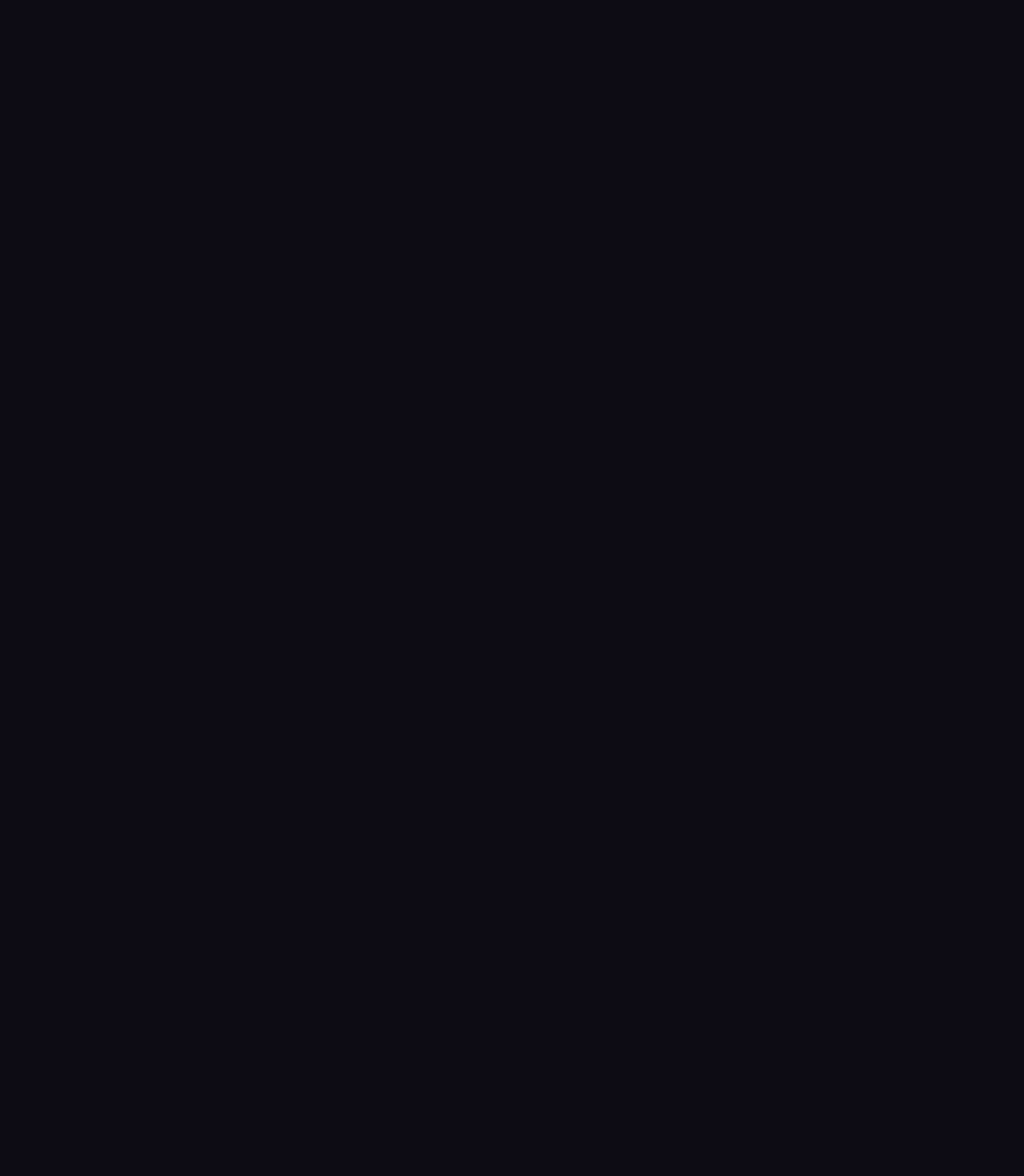
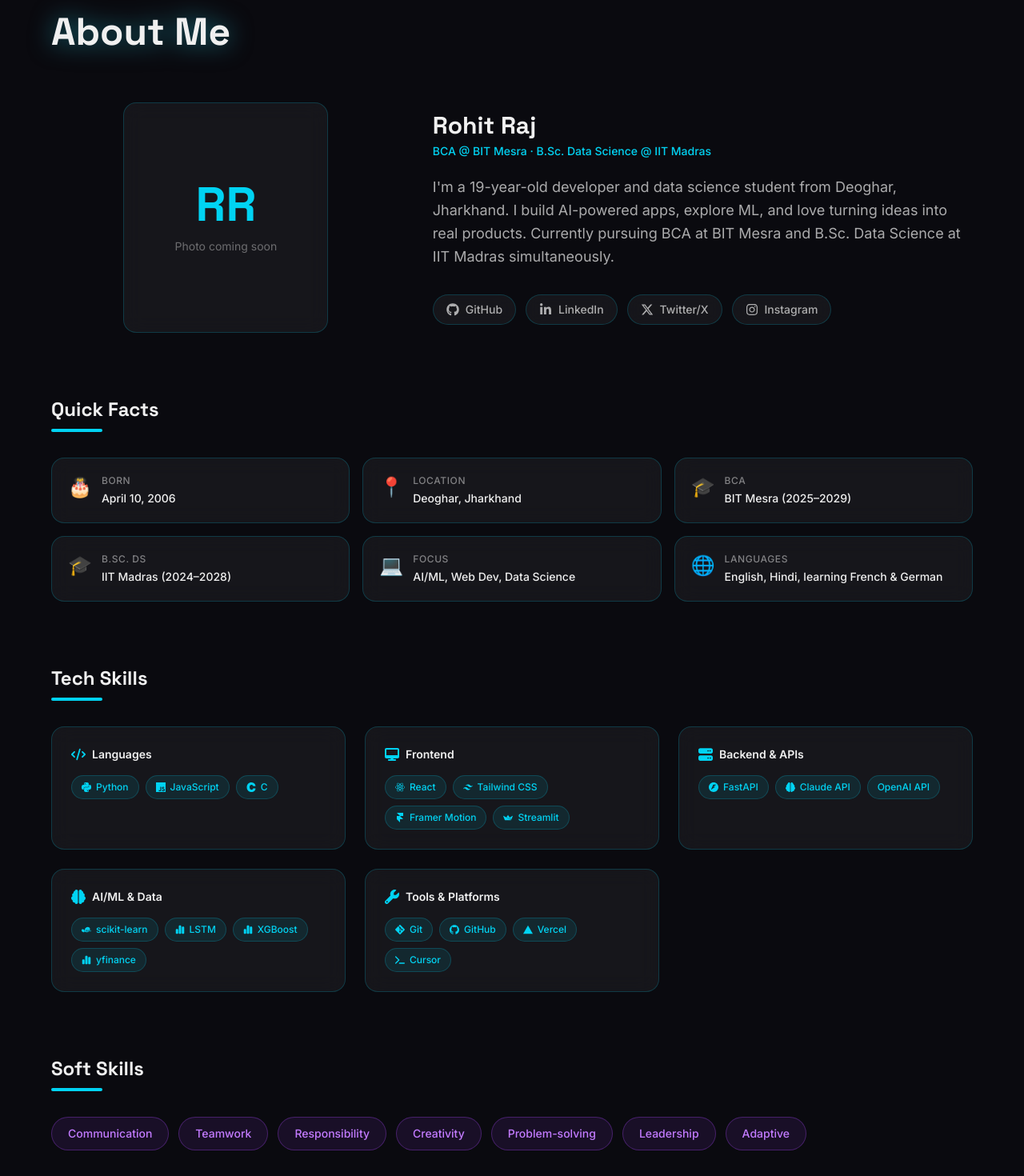
Before and after one commit to rohitraj-dev/portfolio, a React app: page /about in a window 1280 px wide. Before the commit this address had no page. Shown: the part 120-1590 px from the top of the page at 80% size. Before the commit the page ends 800 px from the top, so only its background shows below. Built offline with nearby package versions, Linux system fonts and the light colour scheme; the HTML template or start-up script is replaced by a standard one.

Commit message:
feat: add /about full page with skills, facts, and resume CTA

```diff
--- a/src/App.jsx
+++ b/src/App.jsx
@@ -4,12 +4,14 @@
 import AllProjects from './pages/AllProjects'
 import Certifications from './pages/Certifications'
 import Education from './pages/Education'
+import AboutPage from './pages/About'
 
 function App() {
   return (
     <BrowserRouter>
       <Routes>
         <Route path="/" element={<Home />} />
+        <Route path="/about" element={<AboutPage />} />
         <Route path="/projects" element={<AllProjects />} />
         <Route path="/projects/:id" element={<ProjectDetail />} />
         <Route path="/certifications" element={<Certifications />} />
--- a/src/components/Navbar.jsx
+++ b/src/components/Navbar.jsx
@@ -4,7 +4,7 @@
 import { Link } from 'react-router-dom';
 
 const navLinks = [
-  { label: 'About', id: 'about' },
+  { label: 'About', path: '/about' },
   { label: 'Skills', id: 'skills' },
   { label: 'Projects', path: '/projects' },
   { label: 'Education', path: '/education' },
--- /dev/null
+++ b/src/pages/About.jsx
@@ -0,0 +1,200 @@
+import { motion } from 'framer-motion';
+import { Link } from 'react-router-dom';
+import { ArrowLeft, Download } from 'lucide-react';
+import { FaGithub, FaLinkedinIn, FaXTwitter, FaInstagram } from 'react-icons/fa6';
+import { skillsData } from '../data/skills';
+
+const socials = [
+  { icon: FaGithub, label: 'GitHub', href: 'https://github.com/rohitraj-dev' },
+  { icon: FaLinkedinIn, label: 'LinkedIn', href: 'https://www.linkedin.com/in/rohitraj-dev/' },
+  { icon: FaXTwitter, label: 'Twitter/X', href: 'https://x.com/rajrohit_7388' },
+  { icon: FaInstagram, label: 'Instagram', href: 'https://www.instagram.com/r.a.j_rohit/' },
+];
+
+const quickFacts = [
+  { emoji: '🎂', label: 'Born', value: 'April 10, 2006' },
+  { emoji: '📍', label: 'Location', value: 'Deoghar, Jharkhand' },
+  { emoji: '🎓', label: 'BCA', value: 'BIT Mesra (2025–2029)' },
+  { emoji: '🎓', label: 'B.Sc. DS', value: 'IIT Madras (2024–2028)' },
+  { emoji: '💻', label: 'Focus', value: 'AI/ML, Web Dev, Data Science' },
+  { emoji: '🌐', label: 'Languages', value: 'English, Hindi, learning French & German' },
+];
+
+const softSkills = [
+  'Communication', 'Teamwork', 'Responsibility', 'Creativity',
+  'Problem-solving', 'Leadership', 'Adaptive',
+];
+
+const fadeUp = {
+  initial: { opacity: 0, y: 30 },
+  whileInView: { opacity: 1, y: 0 },
+  viewport: { once: true, amount: 0.2 },
+  transition: { duration: 0.6, ease: 'easeOut' },
+};
+
+export default function About() {
+  return (
+    <div className="min-h-screen bg-[#0a0a0f] text-white py-20 px-6 overflow-hidden">
+      <div className="max-w-6xl mx-auto">
+
+        {/* Navigation & Hero */}
+        <div className="mb-16">
+          <Link
+            to="/"
+            className="text-cyan-400 hover:text-white transition-colors flex items-center gap-2 mb-8 font-medium inline-flex"
+          >
+            <ArrowLeft size={16} /> Back to Home
+          </Link>
+
+          <motion.div
+            initial={{ opacity: 0, y: -20 }}
+            animate={{ opacity: 1, y: 0 }}
+            transition={{ duration: 0.5 }}
+          >
+            <h1 className="text-4xl md:text-5xl font-bold font-[Space_Grotesk] drop-shadow-[0_0_15px_rgba(34,211,238,0.5)] mb-4">
+              About Me
+            </h1>
+          </motion.div>
+        </div>
+
+        {/* ── Section 1: Profile ── */}
+        <motion.section {...fadeUp} className="mb-20">
+          <div className="grid grid-cols-1 md:grid-cols-5 gap-10 items-center">
+
+            {/* Photo placeholder */}
+            <div className="md:col-span-2 flex justify-center">
+              <div className="w-64 h-72 bg-white/5 backdrop-blur-md border border-cyan-400/20 rounded-2xl flex flex-col items-center justify-center gap-3">
+                <span className="text-6xl font-bold text-cyan-400 font-[Space_Grotesk]">RR</span>
+                <span className="text-white/40 text-sm">Photo coming soon</span>
+              </div>
+            </div>
+
+            {/* Bio */}
+            <div className="md:col-span-3">
+              <h2 className="text-3xl font-bold mb-1 font-[Space_Grotesk]">Rohit Raj</h2>
+              <p className="text-cyan-400 text-sm font-medium mb-5">
+                BCA @ BIT Mesra · B.Sc. Data Science @ IIT Madras
+              </p>
+              <p className="text-white/70 leading-relaxed text-base md:text-lg mb-8">
+                I'm a 19-year-old developer and data science student from Deoghar, Jharkhand.
+                I build AI-powered apps, explore ML, and love turning ideas into real products.
+                Currently pursuing BCA at BIT Mesra and B.Sc. Data Science at IIT Madras simultaneously.
+              </p>
+
+              {/* Social links */}
+              <div className="flex flex-wrap gap-3">
+                {socials.map((s) => (
+                  <a
+                    key={s.label}
+                    href={s.href}
+                    target="_blank"
+                    rel="noopener noreferrer"
+                    className="flex items-center gap-2 bg-white/5 backdrop-blur-md border border-cyan-400/20 hover:border-cyan-400/60 text-white/70 hover:text-cyan-400 px-4 py-2 rounded-full text-sm font-medium transition-all duration-300"
+                  >
+                    <s.icon size={16} /> {s.label}
+                  </a>
+                ))}
+              </div>
+            </div>
+          </div>
+        </motion.section>
+
+        {/* ── Section 2: Quick Facts ── */}
+        <motion.section {...fadeUp} className="mb-20">
+          <h2 className="text-2xl font-bold font-[Space_Grotesk] mb-2">Quick Facts</h2>
+          <div className="w-16 h-1 bg-cyan-400 rounded-full mb-8"></div>
+
+          <div className="grid grid-cols-1 sm:grid-cols-2 lg:grid-cols-3 gap-4">
+            {quickFacts.map((fact, i) => (
+              <motion.div
+                key={i}
+                initial={{ opacity: 0, y: 20 }}
+                whileInView={{ opacity: 1, y: 0 }}
+                viewport={{ once: true }}
+                transition={{ duration: 0.4, delay: i * 0.08 }}
+                className="bg-white/5 backdrop-blur-md border border-cyan-400/20 rounded-2xl p-5 hover:border-cyan-400/50 hover:shadow-[0_0_20px_rgba(34,211,238,0.08)] transition-all duration-300"
+              >
+                <div className="flex items-start gap-3">
+                  <span className="text-2xl">{fact.emoji}</span>
+                  <div>
+                    <p className="text-white/50 text-xs font-medium uppercase tracking-wider mb-1">{fact.label}</p>
+                    <p className="text-white font-medium text-sm">{fact.value}</p>
+                  </div>
+                </div>
+              </motion.div>
+            ))}
+          </div>
+        </motion.section>
+
+        {/* ── Section 3: Tech Skills ── */}
+        <motion.section {...fadeUp} className="mb-20">
+          <h2 className="text-2xl font-bold font-[Space_Grotesk] mb-2">Tech Skills</h2>
+          <div className="w-16 h-1 bg-cyan-400 rounded-full mb-8"></div>
+
+          <div className="grid grid-cols-1 sm:grid-cols-2 lg:grid-cols-3 gap-6">
+            {skillsData.map((group, i) => (
+              <motion.div
+                key={group.category}
+                initial={{ opacity: 0, y: 20 }}
+                whileInView={{ opacity: 1, y: 0 }}
+                viewport={{ once: true }}
+                transition={{ duration: 0.4, delay: i * 0.08 }}
+                className="bg-white/5 backdrop-blur-md border border-cyan-400/20 rounded-2xl p-6 hover:border-cyan-400/50 transition-all duration-300"
+              >
+                <div className="flex items-center gap-2 mb-4">
+                  {group.categoryIcon && <group.categoryIcon className="text-cyan-400" size={18} />}
+                  <h3 className="text-white font-semibold text-sm">{group.category}</h3>
+                </div>
+                <div className="flex flex-wrap gap-2">
+                  {group.items.map((skill) => (
+                    <span
+                      key={skill.name}
+                      className="flex items-center gap-1.5 bg-cyan-400/10 border border-cyan-400/20 text-cyan-400 text-xs font-medium rounded-full px-3 py-1.5"
+                    >
+                      {skill.icon && <skill.icon size={12} />}
+                      {skill.name}
+                    </span>
+                  ))}
+                </div>
+              </motion.div>
+            ))}
+          </div>
+        </motion.section>
+
+        {/* ── Section 4: Soft Skills ── */}
+        <motion.section {...fadeUp} className="mb-20">
+          <h2 className="text-2xl font-bold font-[Space_Grotesk] mb-2">Soft Skills</h2>
+          <div className="w-16 h-1 bg-cyan-400 rounded-full mb-8"></div>
+
+          <div className="flex flex-wrap gap-3">
+            {softSkills.map((skill, i) => (
+              <motion.span
+                key={skill}
+                initial={{ opacity: 0, scale: 0.8 }}
+                whileInView={{ opacity: 1, scale: 1 }}
+                viewport={{ once: true }}
+                transition={{ duration: 0.3, delay: i * 0.06 }}
+                className="bg-purple-500/10 border border-purple-500/30 text-purple-400 text-sm font-medium rounded-full px-5 py-2.5"
+              >
+                {skill}
+              </motion.span>
+            ))}
+          </div>
+        </motion.section>
+
+        {/* ── Section 5: Download Resume CTA ── */}
+        <motion.section {...fadeUp} className="text-center py-12">
+          <a
+            href="https://assets.rajrohit.tech/resume/resume.pdf"
+            target="_blank"
+            rel="noopener noreferrer"
+            className="inline-flex items-center gap-2.5 bg-cyan-400 hover:bg-cyan-300 text-black font-bold text-base px-8 py-4 rounded-xl shadow-[0_0_25px_rgba(34,211,238,0.4)] hover:shadow-[0_0_35px_rgba(34,211,238,0.6)] transition-all duration-300"
+          >
+            <Download size={20} /> Download Resume
+          </a>
+        </motion.section>
+
+      </div>
+    </div>
+  );
+}
--- a/src/pages/Home.jsx
+++ b/src/pages/Home.jsx
@@ -1,7 +1,5 @@
 import Navbar from '../components/Navbar'
 import Hero from '../components/Hero'
-import About from '../components/About'
-import Skills from '../components/Skills'
 import Contact from '../components/Contact'
 
 function Home() {
@@ -9,8 +7,6 @@
     <main>
       <Navbar />
       <Hero />
-      <About />
-      <Skills />
       <Contact />
 
       <footer className="bg-[#0a0a0f] border-t border-white/10 py-6 text-center">
```
